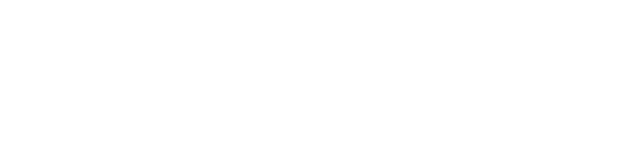
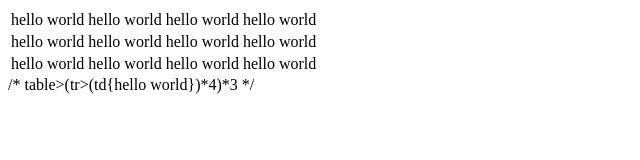
Before and after one commit to jae04099/MS-Project, a plain HTML site: page index.html in a window 1280 px wide. Shown: the whole page, without its empty margins (0-640 px from the left). Drawn offline with Linux system fonts and the light colour scheme.

Commit message:
setting first final proj

```diff
--- a/index.html
+++ b/index.html
@@ -7,6 +7,26 @@
     <title></title>
 </head>
 <body>
-
+    <table>
+        <tr>
+            <td>hello world</td>
+            <td>hello world</td>
+            <td>hello world</td>
+            <td>hello world</td>
+        </tr>
+        <tr>
+            <td>hello world</td>
+            <td>hello world</td>
+            <td>hello world</td>
+            <td>hello world</td>
+        </tr>
+        <tr>
+            <td>hello world</td>
+            <td>hello world</td>
+            <td>hello world</td>
+            <td>hello world</td>
+        </tr>
+    </table>
+    /* table>(tr>(td{hello world})*4)*3 */
 </body>
 </html>
```
Also changed, not shown: final_test/final_1/index.html (added, +12 -0 lines), final_test/final_1/style.scss (added).
